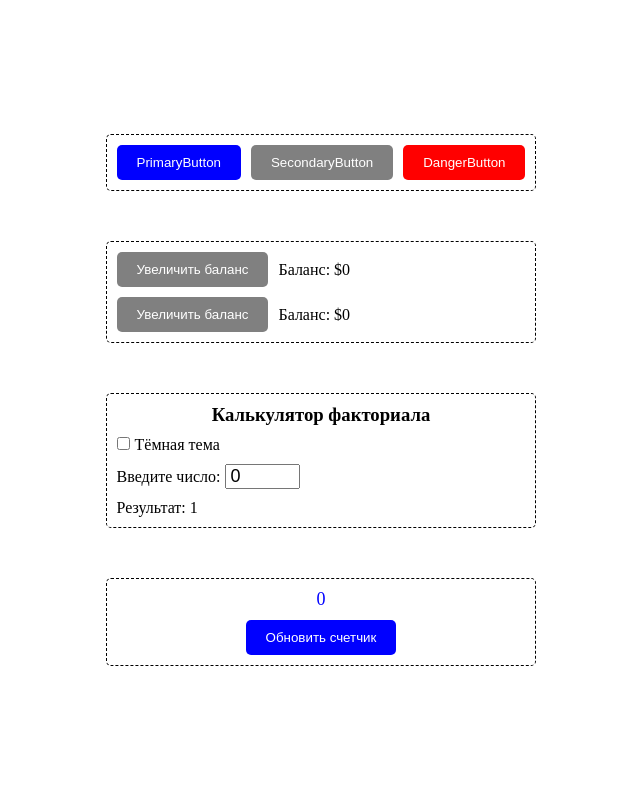
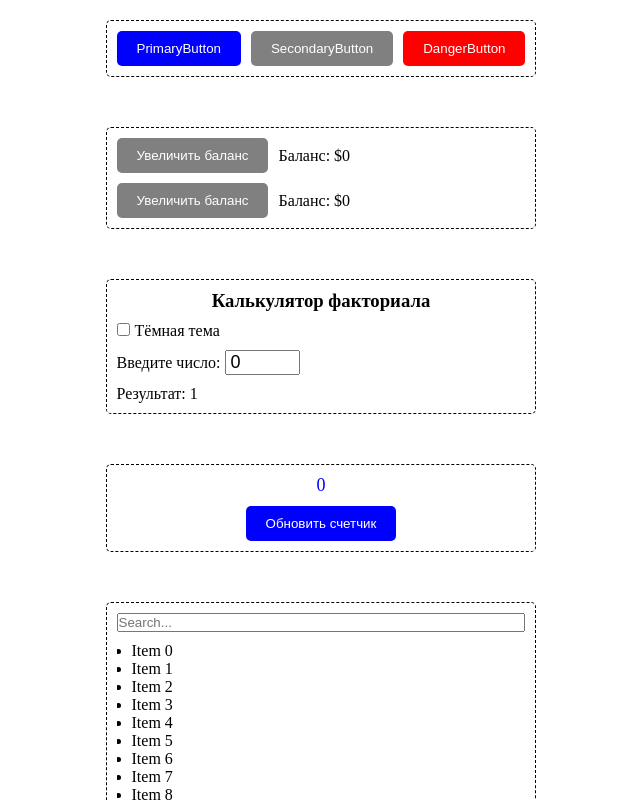
Before and after one commit to TliasheFF/practice, a React (Vite) app: page / in a window 1280 px wide. Shown: the top 800 px of the page, without its empty margins (319-959 px from the left). Built offline with nearby package versions, Linux system fonts and the light colour scheme.

Commit message:
add solution for task 6

```diff
--- a/src/app/App.tsx
+++ b/src/app/App.tsx
@@ -3,6 +3,7 @@ import { ParentComp } from "../components/parent-component";
 import { Wrapper } from "../components/wrapper/wrapper";
 import { ButtonsFactory } from "../components/buttons-factory";
 import { UserAccountWithIncrement } from "../components/user-account";
+import { FilterableList } from "../components/filterable-list/filterable-list";
 import "./app.css";
 
 export function App() {
@@ -21,6 +22,10 @@ export function App() {
       <Wrapper>
         <ParentComp />
       </Wrapper>
+
+      <Wrapper>
+        <FilterableList />
+      </Wrapper>
     </div>
   );
 }
--- a/src/app/app.css
+++ b/src/app/app.css
@@ -8,11 +8,11 @@ body {
   height: 100%;
   display: flex;
   justify-content: center;
-  align-items: center;
   box-sizing: content-box;
 }
 
 .widgets {
+  padding: 20px;
   display: flex;
   flex-direction: column;
   gap: 50px;
--- /dev/null
+++ b/src/components/filterable-list/filterable-list.tsx
@@ -0,0 +1,50 @@
+import { ChangeEvent, useState, useTransition } from "react";
+
+interface BigListProps {
+  items: Item[];
+}
+
+interface Item {
+  id: number;
+  text: string;
+}
+
+function BigList(props: BigListProps) {
+  return (
+    <div style={{ paddingLeft: 15, height: 300, overflow: "auto" }}>
+      <ul>
+        {props.items.map((item) => (
+          <li key={item.id}>{item.text}</li>
+        ))}
+      </ul>
+    </div>
+  );
+}
+
+const items = Array.from({ length: 20_000 }, (_, i) => ({
+  id: i,
+  text: `Item ${i}`,
+}));
+
+export function FilterableList() {
+  const [filteredItems, setFilteredItems] = useState<Item[]>(items);
+  const [isPending, startTransition] = useTransition();
+
+  const handleInputChange = (e: ChangeEvent<HTMLInputElement>) => {
+    const value = e.target.value;
+
+    startTransition(() => {
+      const filtered = items.filter((item) =>
+        item.text.toLowerCase().includes(value.toLowerCase())
+      );
+      setFilteredItems(filtered);
+    });
+  };
+
+  return (
+    <div style={{ display: "flex", flexDirection: "column", gap: 10 }}>
+      <input placeholder="Search..." onChange={handleInputChange} />
+      {isPending ? <div>Loading...</div> : <BigList items={filteredItems} />}
+    </div>
+  );
+}
```
Also changed, not shown: src/components/filterable-list/index.ts (added), src/components/filterable-list/readme.md (added).
